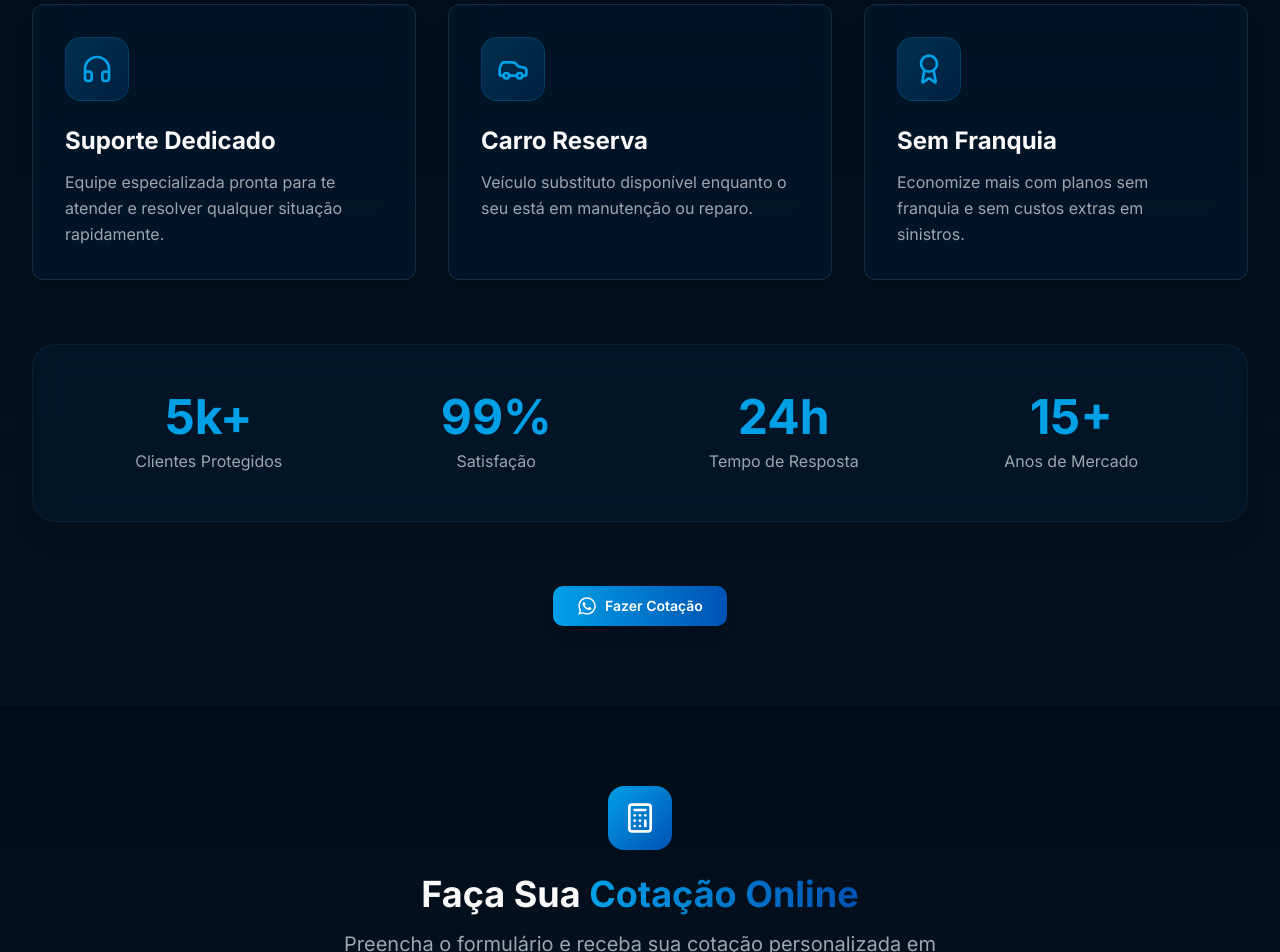
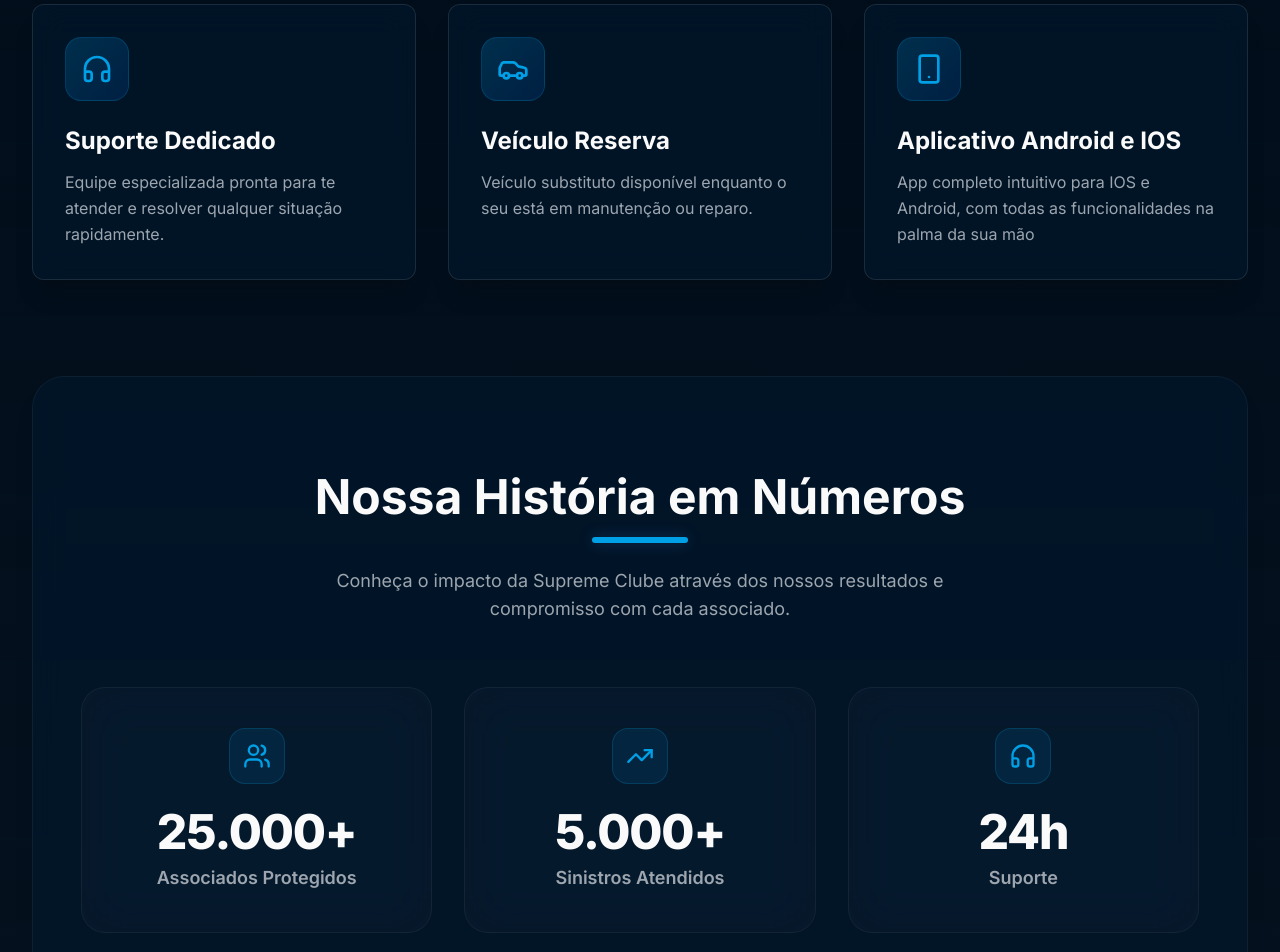
Before and after one commit to Lgd-Digital/supreme-club, a Next.js app: page / in a window 1280 px wide. Shown: the part 1460-2412 px from the top of the page. Built offline with nearby package versions, Linux system fonts and the light colour scheme.

Commit message:
refactor: update landing page content, remove HowItWorks section, and refine benefit descriptions and About section UI.

```diff
--- a/app/page.tsx
+++ b/app/page.tsx
@@ -17,7 +17,6 @@
       <Benefits />
       <QuoteForm />
       <About />
-      <HowItWorks />
       <Testimonials />
       <FAQ />
       <FinalCTA />
--- a/components/landing/About.tsx
+++ b/components/landing/About.tsx
@@ -29,6 +29,7 @@
     'Atendimento personalizado e humanizado',
     'Parcerias com oficinas credenciadas',
     'Tecnologia de ponta em gestão de sinistros',
+    'Sem consulta ao SPC/Serasa',
   ];
 
   return (
@@ -52,13 +53,13 @@
             </h2>
 
             <p className="text-lg text-muted-foreground mb-6 leading-relaxed">
-              O Supreme Clube de Benefícios nasceu com o propósito de revolucionar o mercado de
+              A Supreme Clube de Benefícios nasceu com o propósito de revolucionar o mercado de
               proteção veicular, oferecendo soluções modernas, acessíveis e totalmente digitais.
             </p>
 
             <p className="text-lg text-muted-foreground mb-8 leading-relaxed">
-              Com mais de 15 anos de experiência, atendemos milhares de clientes em todo o Brasil,
-              sempre com foco em excelência no atendimento e na proteção do seu patrimônio.
+              Com excelência, atendemos clientes em todo o Brasil, sempre com foco no atendimento e
+              na proteção do seu patrimônio.
             </p>
 
             <div className="space-y-4 mb-8">
@@ -81,23 +82,7 @@
                     <Target className="w-6 h-6 text-white" />
                   </div>
                   <h3 className="font-bold text-lg mb-2">Missão</h3>
-                  <p className="text-sm text-muted-foreground">Proteger seu patrimônio com excelência</p>
-                </div>
-
-                <div className="glass-card rounded-2xl p-8 aspect-square bg-gradient-to-br from-navy-700 to-navy-900 flex items-center justify-center hover:scale-105 transition-transform duration-300">
-                  <div className="text-center">
-                    <div className="text-5xl font-bold text-electric-400 mb-2">15+</div>
-                    <div className="text-white text-sm">Anos de Mercado</div>
-                  </div>
-                </div>
-              </div>
-
-              <div className="space-y-6 pt-12">
-                <div className="glass-card rounded-2xl p-8 aspect-square bg-gradient-to-br from-electric-500 to-electric-600 flex items-center justify-center hover:scale-105 transition-transform duration-300">
-                  <div className="text-center">
-                    <div className="text-5xl font-bold text-white mb-2">5k+</div>
-                    <div className="text-white text-sm">Clientes Ativos</div>
-                  </div>
+                  <p className="text-sm text-muted-foreground">Proteger seu patrimônio com excelência e compromisso</p>
                 </div>
 
                 <div className="glass-card rounded-2xl p-6 h-48 flex flex-col justify-center hover:scale-105 transition-transform duration-300">
@@ -105,7 +90,30 @@
                     <TrendingUp className="w-6 h-6 text-white" />
                   </div>
                   <h3 className="font-bold text-lg mb-2">Visão</h3>
-                  <p className="text-sm text-muted-foreground">Ser referência nacional</p>
+                  <p className="text-sm text-muted-foreground">Ser referência em proteção veicular no Brasil</p>
+                </div>
+              </div>
+
+              <div className="space-y-6 pt-12">
+                <div className="glass-card rounded-2xl p-8 h-[calc(100%-3rem)] bg-gradient-to-br from-navy-700 to-navy-900 flex flex-col justify-center border border-white/5 hover:scale-105 transition-transform duration-300">
+                  <div className="w-12 h-12 rounded-xl bg-gradient-to-br from-electric-500 to-navy-600 flex items-center justify-center mb-6">
+                    <Users className="w-6 h-6 text-white" />
+                  </div>
+                  <h3 className="font-bold text-xl text-white mb-4">Valores</h3>
+                  <ul className="space-y-3">
+                    <li className="text-blue-100 flex items-center gap-2">
+                       <span className="w-1.5 h-1.5 rounded-full bg-electric-400"></span>
+                       Transparência
+                    </li>
+                    <li className="text-blue-100 flex items-center gap-2">
+                       <span className="w-1.5 h-1.5 rounded-full bg-electric-400"></span>
+                       Confiança
+                    </li>
+                    <li className="text-blue-100 flex items-center gap-2">
+                       <span className="w-1.5 h-1.5 rounded-full bg-electric-400"></span>
+                       Atendimento Humanizado
+                    </li>
+                  </ul>
                 </div>
               </div>
             </div>
@@ -115,10 +123,11 @@
         </div>
         <Button
           onClick={handleWhatsApp}
-          className="bg-gradient-to-r from-electric-500 to-navy-600 hover:from-electric-600 hover:to-navy-700 text-white font-semibold px-6 shadow-lg hover:shadow-xl transition-all duration-300"
+          size="lg"
+          className="bg-gradient-to-r from-electric-500 to-navy-600 hover:from-electric-600 hover:to-navy-700 text-white font-bold px-10 py-7 text-lg shadow-xl hover:shadow-2xl transition-all duration-300 group rounded-xl"
         >
-          <FaWhatsapp className="mr-2 h-5 w-5 group-hover:scale-110 transition-transform" />
-          Fazer Cotação
+          <FaWhatsapp className="mr-3 h-6 w-6 group-hover:scale-110 transition-transform" />
+          Fazer Minha Cotação
         </Button>
       </div>
     </section>
--- a/components/landing/Benefits.tsx
+++ b/components/landing/Benefits.tsx
@@ -1,6 +1,6 @@
 'use client';
 
-import { Shield, Clock, MapPin, Headphones, Car, Award } from 'lucide-react';
+import { Shield, Clock, MapPin, Headphones, Car, Smartphone, Users, TrendingUp } from 'lucide-react';
 import { Card, CardContent } from '@/components/ui/card';
 import { handleWhatsApp } from './Hero';
 import { Button } from '../ui/button';
@@ -11,7 +11,7 @@
     {
       icon: Shield,
       title: 'Proteção Total',
-      description: 'Cobertura completa contra roubo, furto e danos ao seu veículo com tranquilidade garantida.',
+      description: 'Cobertura completa contra roubo, furto, colisão, danos a terceiros ao seu veículo com tranquilidade garantida.',
     },
     {
       icon: Clock,
@@ -30,13 +30,13 @@
     },
     {
       icon: Car,
-      title: 'Carro Reserva',
+      title: 'Veículo Reserva',
       description: 'Veículo substituto disponível enquanto o seu está em manutenção ou reparo.',
     },
     {
-      icon: Award,
-      title: 'Sem Franquia',
-      description: 'Economize mais com planos sem franquia e sem custos extras em sinistros.',
+      icon: Smartphone,
+      title: 'Aplicativo Android e IOS',
+      description: 'App completo intuitivo para IOS e Android, com todas as funcionalidades na palma da sua mão',
     },
   ];
 
@@ -82,33 +82,52 @@
           ))}
         </div>
 
-        <div className="mt-16 glass-card rounded-3xl p-8 md:p-12 border-2 border-electric-500/20">
-          <div className="grid md:grid-cols-4 gap-8 text-center">
-            <div>
-              <div className="text-4xl md:text-5xl font-bold text-electric-500 mb-2">5k+</div>
-              <div className="text-muted-foreground">Clientes Protegidos</div>
+        <div className="mt-24 relative glass-card rounded-[2rem] overflow-hidden py-16 px-8 md:py-24 md:px-12 border-2 border-electric-500/20">
+          <div className="relative z-20 text-center mb-16">
+            <h2 className="text-3xl md:text-5xl font-bold mb-4">Nossa História em Números</h2>
+            <div className="w-24 h-1.5 bg-electric-500 mx-auto rounded-full mb-6 shadow-[0_0_15px_rgba(59,130,246,0.3)]" />
+            <p className="text-muted-foreground text-lg max-w-2xl mx-auto">
+              Conheça o impacto da Supreme Clube através dos nossos resultados e compromisso com cada associado.
+            </p>
+          </div>
+
+          <div className="relative z-20 grid md:grid-cols-3 gap-8 max-w-6xl mx-auto">
+            {/* Card 1 */}
+            <div className="group bg-secondary/20 backdrop-blur-xl border border-border dark:border-white/5 rounded-3xl p-10 flex flex-col items-center text-center transition-all duration-500 hover:bg-secondary/30 hover:border-electric-500/30 hover:-translate-y-2">
+              <div className="w-14 h-14 rounded-2xl bg-electric-500/10 flex items-center justify-center mb-6 group-hover:scale-110 transition-transform duration-500 border border-electric-500/20">
+                <Users className="w-7 h-7 text-electric-500" />
+              </div>
+              <div className="text-4xl md:text-5xl font-extrabold text-foreground mb-2 tracking-tight">25.000+</div>
+              <div className="text-muted-foreground font-semibold text-lg">Associados Protegidos</div>
             </div>
-            <div>
-              <div className="text-4xl md:text-5xl font-bold text-electric-500 mb-2">99%</div>
-              <div className="text-muted-foreground">Satisfação</div>
+
+            {/* Card 2 */}
+            <div className="group bg-secondary/20 backdrop-blur-xl border border-border dark:border-white/5 rounded-3xl p-10 flex flex-col items-center text-center transition-all duration-500 hover:bg-secondary/30 hover:border-electric-500/30 hover:-translate-y-2">
+              <div className="w-14 h-14 rounded-2xl bg-electric-500/10 flex items-center justify-center mb-6 group-hover:scale-110 transition-transform duration-500 border border-electric-500/20">
+                <TrendingUp className="w-7 h-7 text-electric-500" />
+              </div>
+              <div className="text-4xl md:text-5xl font-extrabold text-foreground mb-2 tracking-tight">5.000+</div>
+              <div className="text-muted-foreground font-semibold text-lg">Sinistros Atendidos</div>
             </div>
-            <div>
-              <div className="text-4xl md:text-5xl font-bold text-electric-500 mb-2">24h</div>
-              <div className="text-muted-foreground">Tempo de Resposta</div>
-            </div>
-            <div>
-              <div className="text-4xl md:text-5xl font-bold text-electric-500 mb-2">15+</div>
-              <div className="text-muted-foreground">Anos de Mercado</div>
+
+            {/* Card 3 */}
+            <div className="group bg-secondary/20 backdrop-blur-xl border border-border dark:border-white/5 rounded-3xl p-10 flex flex-col items-center text-center transition-all duration-500 hover:bg-secondary/30 hover:border-electric-500/30 hover:-translate-y-2">
+              <div className="w-14 h-14 rounded-2xl bg-electric-500/10 flex items-center justify-center mb-6 group-hover:scale-110 transition-transform duration-500 border border-electric-500/20">
+                <Headphones className="w-7 h-7 text-electric-500" />
+              </div>
+              <div className="text-4xl md:text-5xl font-extrabold text-foreground mb-2 tracking-tight">24h</div>
+              <div className="text-muted-foreground font-semibold text-lg">Suporte</div>
             </div>
           </div>
         </div>
-        <div className="mt-16 text-center">
+        <div className="mt-20 text-center">
           <Button
               onClick={handleWhatsApp}
-              className="bg-gradient-to-r from-electric-500 to-navy-600 hover:from-electric-600 hover:to-navy-700 text-white font-semibold px-6 shadow-lg hover:shadow-xl transition-all duration-300"
+              size="lg"
+              className="bg-gradient-to-r from-electric-500 to-navy-600 hover:from-electric-600 hover:to-navy-700 text-white font-bold px-12 py-8 text-xl shadow-[0_10px_40px_-10px_rgba(59,130,246,0.5)] hover:shadow-[0_20px_60px_-10px_rgba(59,130,246,0.6)] transition-all duration-500 hover:-translate-y-1 rounded-2xl group"
             >
-              <FaWhatsapp className="mr-2 h-5 w-5 group-hover:scale-110 transition-transform" />
-              Fazer Cotação
+              <FaWhatsapp className="mr-3 h-7 w-7 group-hover:scale-110 transition-transform duration-300" />
+              Fazer Minha Cotação Grátis
             </Button>
         </div>
       </div>
--- a/components/landing/FAQ.tsx
+++ b/components/landing/FAQ.tsx
@@ -33,7 +33,7 @@
     },
     {
       question: 'Como é feito o pagamento?',
-      answer: 'O pagamento é mensal e pode ser feito através de boleto bancário, cartão de crédito ou débito automático. Você escolhe a melhor forma de acordo com sua preferência.',
+      answer: 'O pagamento é mensal e pode ser feito através de boleto bancário. Você escolhe a melhor forma de acordo com sua preferência.',
     },
     {
       question: 'Existe carência para utilizar a proteção?',
--- a/components/landing/FinalCTA.tsx
+++ b/components/landing/FinalCTA.tsx
@@ -66,7 +66,7 @@
         </div>
 
         <p className="mt-12 text-muted-foreground dark:text-gray-400 text-sm">
-          Sem burocracia • Sem franquia • Cancelamento livre
+          Sem burocracia • Cancelamento livre
         </p>
       </div>
     </section>
--- a/components/landing/Hero.tsx
+++ b/components/landing/Hero.tsx
@@ -37,22 +37,18 @@
       <div className="relative max-w-7xl mx-auto px-4 sm:px-6 lg:px-8 py-20 lg:py-32">
         <div className="grid lg:grid-cols-2 gap-12 items-center">
           <div className="text-center lg:text-left">
-            <div className="inline-block mb-6">
-              <span className="inline-flex items-center px-4 py-2 rounded-full bg-electric-500/10 border border-electric-500/20 text-electric-600 dark:text-electric-400 text-sm font-semibold backdrop-blur-sm">
-                Proteção Veicular Premium
-              </span>
-            </div>
+
 
             <h1 className="text-4xl sm:text-5xl lg:text-6xl font-bold text-foreground dark:text-white leading-tight mb-6">
               Proteção Veicular <br />
               <span className="my-4 bg-gradient-to-r from-electric-500 via-electric-600 to-navy-600 dark:from-electric-400 dark:via-electric-300 dark:to-electric-500 bg-clip-text text-transparent">
-                Inteligente
+                Acessível
               </span>
             </h1>
 
             <p className="text-lg sm:text-xl text-muted-foreground dark:text-gray-300 mb-8 max-w-2xl">
               Tenha tranquilidade total com cobertura completa contra roubo, furto e assistências 24 horas.
-              Proteção nacional com atendimento rápido e eficiente.
+              Proteção nacional com atendimento rápido e prático.
             </p>
 
             <div className="grid grid-cols-2 gap-4 mb-8">
--- a/components/landing/QuoteForm.tsx
+++ b/components/landing/QuoteForm.tsx
@@ -161,7 +161,7 @@
           <div className="mt-8 grid grid-cols-3 gap-6">
             <div className="text-center">
               <div className="text-3xl font-bold text-electric-500 mb-1">24h</div>
-              <div className="text-sm text-muted-foreground">Resposta</div>
+              <div className="text-sm text-muted-foreground">Monitoramento</div>
             </div>
             <div className="text-center">
               <div className="text-3xl font-bold text-electric-500 mb-1">100%</div>
```
Also changed, not shown: public/car-bg.png (added).
